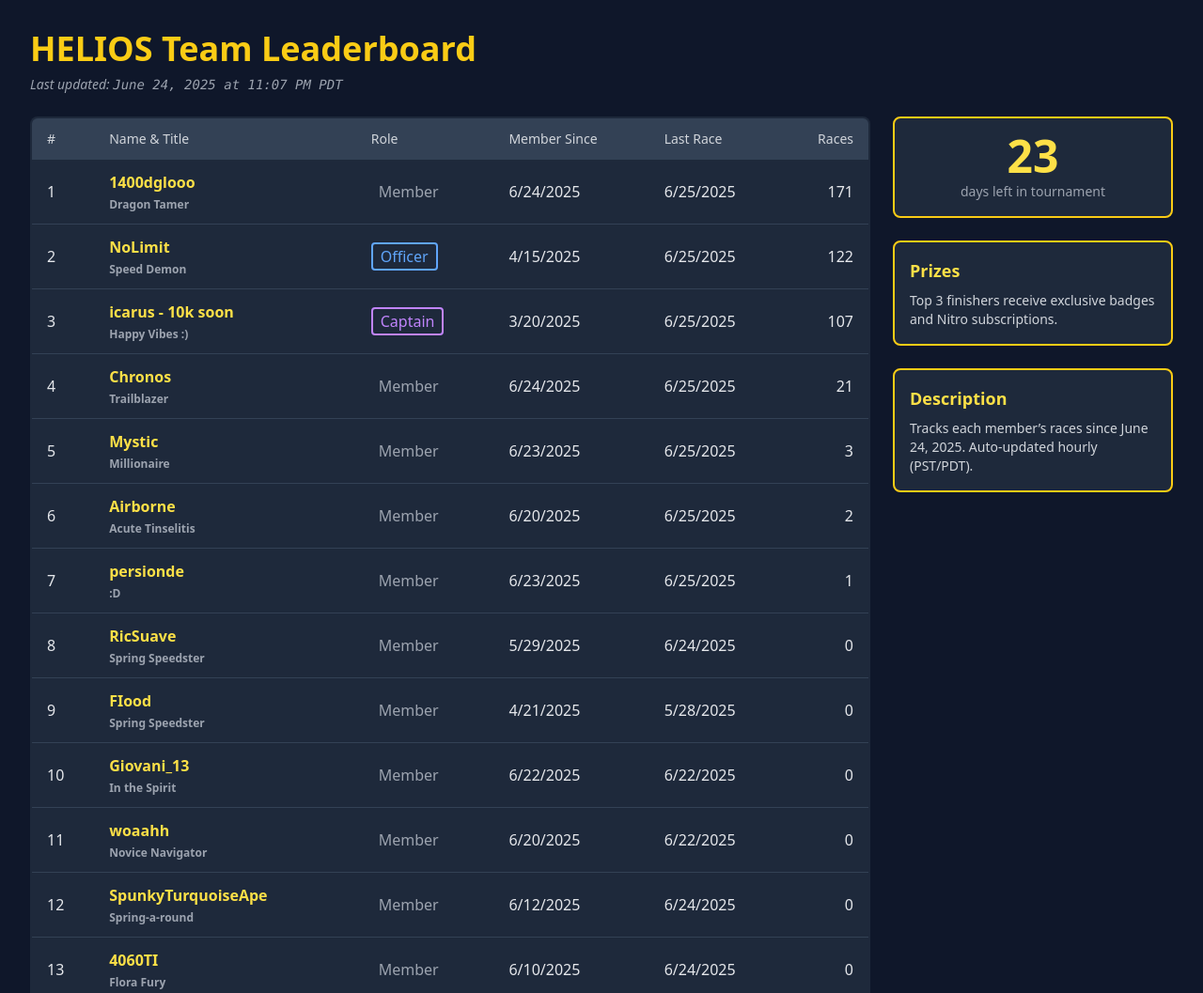
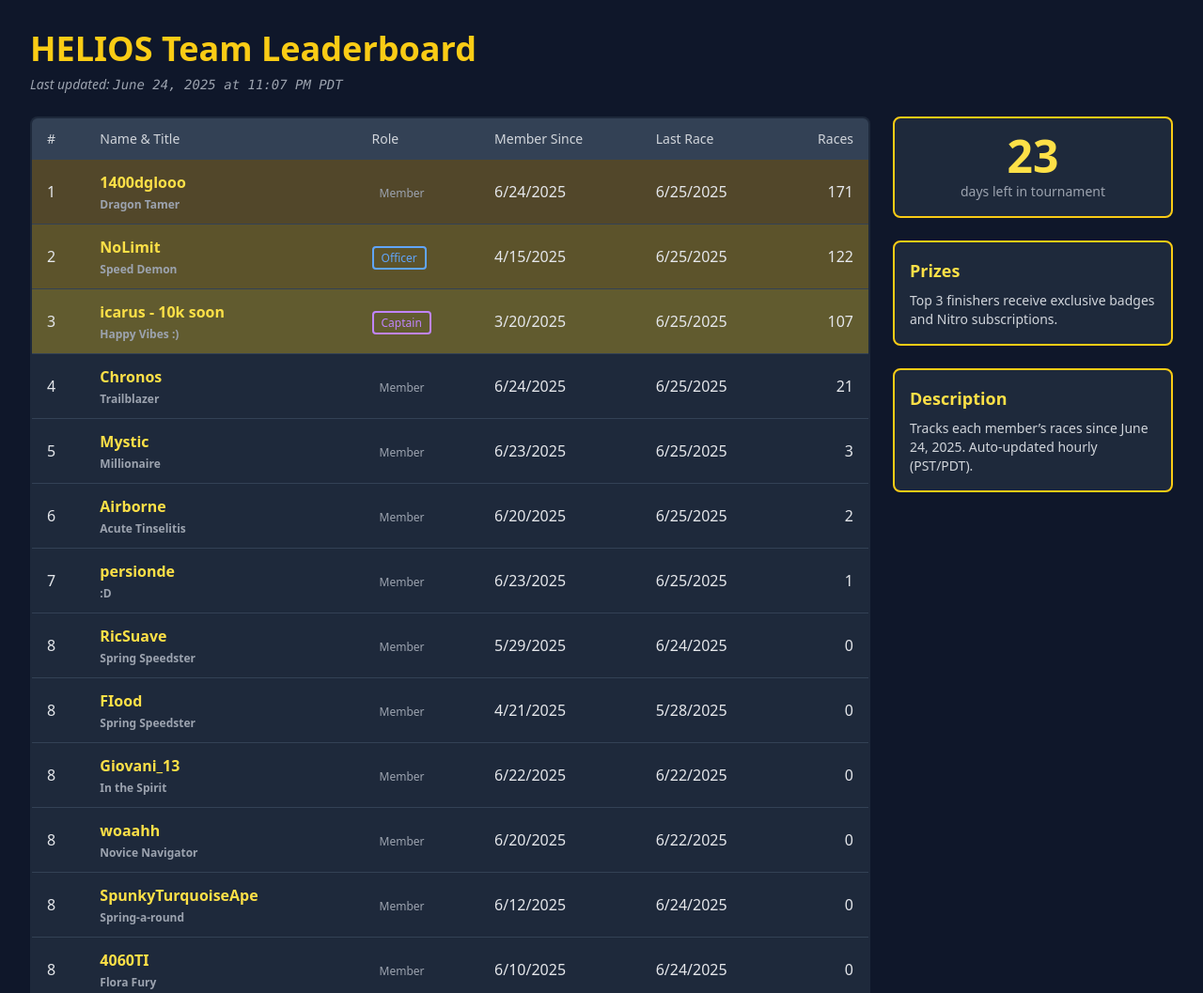
Before and after one commit to heliocentricity/17m-nct-comp, a website: page docs/index.html in a window 1280 px wide. Shown: the top 1057 px of the page at 94% size. Drawn offline with nearby package versions, Linux system fonts and the light colour scheme.

Commit message:
Update index.html

```diff
--- a/docs/index.html
+++ b/docs/index.html
@@ -17,21 +17,21 @@
       <table class="min-w-full bg-slate-800 border-2 border-yellow-400 rounded-lg overflow-hidden">
         <thead class="bg-slate-700">
           <tr>
-            <th class="px-4 py-3 text-left text-sm font-medium text-gray-300">#</th>
-            <th class="px-4 py-3 text-left text-sm font-medium text-gray-300">Name &amp; Title</th>
-            <th class="px-4 py-3 text-left text-sm font-medium text-gray-300">Role</th>
-            <th class="px-4 py-3 text-left text-sm font-medium text-gray-300">Member Since</th>
-            <th class="px-4 py-3 text-left text-sm font-medium text-gray-300">Last Race</th>
+            <th class="px-4 py-3 text-left text-sm font-medium text-gray-300 align-middle">#</th>
+            <th class="px-4 py-3 text-left text-sm font-medium text-gray-300 align-middle">Name &amp; Title</th>
+            <th class="px-4 py-3 text-left text-sm font-medium text-gray-300 align-middle">Role</th>
+            <th class="px-4 py-3 text-left text-sm font-medium text-gray-300 align-middle">Member Since</th>
+            <th class="px-4 py-3 text-left text-sm font-medium text-gray-300 align-middle">Last Race</th>
             <th class="px-4 py-3 text-right text-sm font-medium text-gray-300">Races</th>
           </tr>
         </thead>
         <tbody id="leaderboard" class="divide-y divide-slate-700">
-          <!-- JS will populate rows with clickable hover -->
+          <!-- JS populates rows -->
         </tbody>
       </table>
     </div>
 
-    <!-- Info boxes (1/4 width, on right) -->
+    <!-- Info boxes (1/4 width, right side) -->
     <div class="w-1/4 space-y-6">
       <!-- Days Left -->
       <div class="bg-slate-800 border-2 border-yellow-400 rounded-lg p-4 text-center">
@@ -74,31 +74,41 @@
           member:  'text-gray-400'
         };
         const tbody = document.getElementById('leaderboard');
-        board.forEach((it,i)=>{
-          const rank = i+1;
-          const races = Number.isFinite(it.delta)?it.delta:0;
-          const joinDate = it.joinStamp?new Date(it.joinStamp*1000).toLocaleDateString():'N/A';
-          const lastDate = it.lastActivity?new Date(it.lastActivity*1000).toLocaleDateString():'N/A';
+        let lastDelta = null, lastRank = 0;
+        board.forEach((it, i) => {
+          // handle ties
+          const rank = (it.delta !== lastDelta) ? i + 1 : lastRank;
+          lastDelta = it.delta;
+          lastRank = rank;
+          // row highlighting for top 3
+          let rowClass = 'cursor-pointer hover:bg-yellow-500/20';
+          if (i === 0) rowClass += ' bg-yellow-600/30';
+          else if (i === 1) rowClass += ' bg-yellow-500/30';
+          else if (i === 2) rowClass += ' bg-yellow-400/30';
+
+          const races = Number.isFinite(it.delta) ? it.delta : 0;
+          const joinDate = it.joinStamp ? new Date(it.joinStamp*1000).toLocaleDateString() : 'N/A';
+          const lastDate = it.lastActivity ? new Date(it.lastActivity*1000).toLocaleDateString() : 'N/A';
           const badgeClass = roleClasses[it.role] || roleClasses.member;
-          const titleHtml = it.title?`<div class="text-xs text-gray-400 mt-1">${it.title}</div>`:'';
+          const titleHtml = it.title ? `<div class="text-xs text-gray-400 mt-1">${it.title}</div>` : '';
 
           const tr = document.createElement('tr');
           tr.setAttribute('onclick', `location.href='https://www.nitrotype.com/racer/${it.username}'`);
-          tr.className = 'cursor-pointer hover:bg-slate-700';
+          tr.className = rowClass + ' align-middle';
           tr.innerHTML = `
-            <td class="px-4 py-3">${rank}</td>
-            <td class="px-4 py-3 text-yellow-300 font-semibold hover:underline">
-              ${it.displayName}
+            <td class="px-4 py-3 align-middle">${rank}</td>
+            <td class="px-4 py-3 align-middle text-yellow-300 font-semibold">
+              <span title="View profile">${it.displayName}</span>
               ${titleHtml}
             </td>
-            <td class="px-4 py-3">
-              <span class="px-2 py-0.5 rounded ${badgeClass}">
-                ${it.role.charAt(0).toUpperCase()+it.role.slice(1)}
+            <td class="px-4 py-3 align-middle">
+              <span class="px-2 py-0.5 rounded ${badgeClass} text-xs font-medium">
+                ${it.role.charAt(0).toUpperCase() + it.role.slice(1)}
               </span>
             </td>
-            <td class="px-4 py-3">${joinDate}</td>
-            <td class="px-4 py-3">${lastDate}</td>
-            <td class="px-4 py-3 text-right">${races}</td>
+            <td class="px-4 py-3 align-middle">${joinDate}</td>
+            <td class="px-4 py-3 align-middle">${lastDate}</td>
+            <td class="px-4 py-3 align-middle text-right">${races}</td>
           `;
           tbody.appendChild(tr);
         });
```
